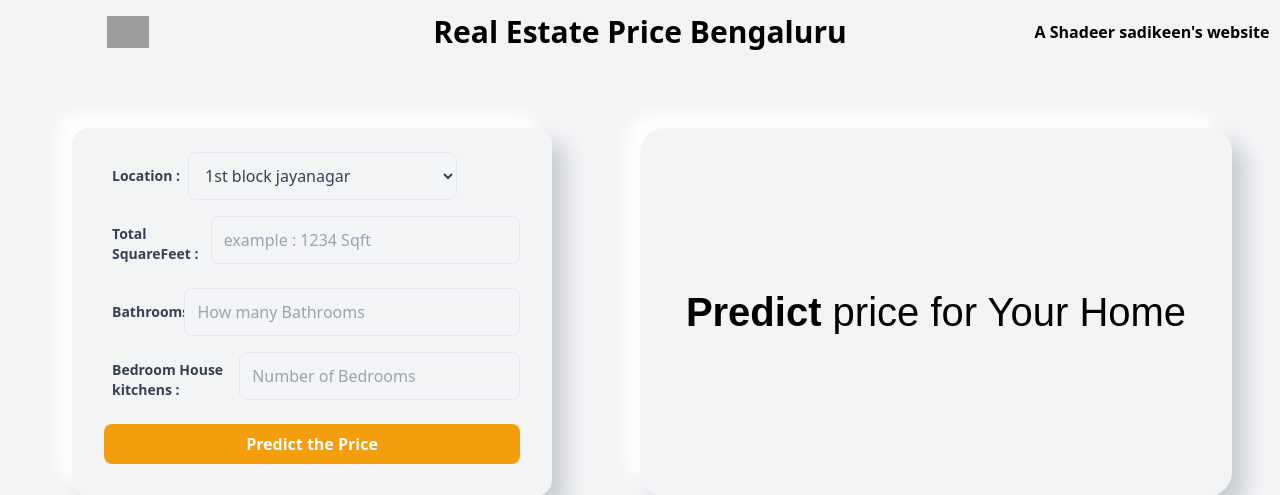
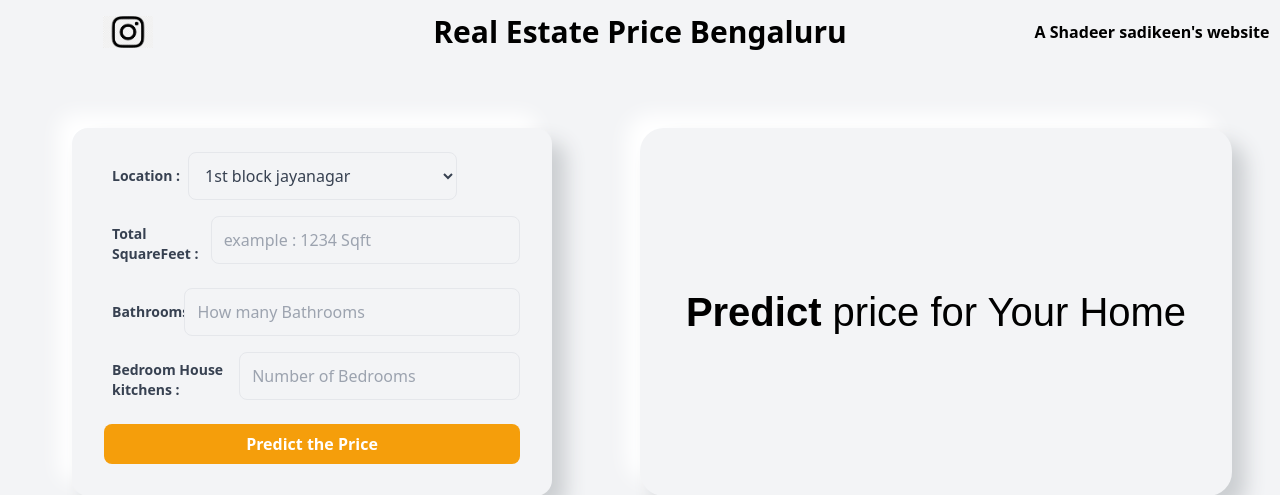
Before and after one commit to shadee22/William, a Django app: page / in a window 1280 px wide. Shown: the top 495 px of the page. Run offline with Django 4.2, Linux system fonts and the light colour scheme; some libraries are stand-ins or nearby versions; grey boxes are pictures that could not be loaded.

Commit message:
changed rocket image bcoz not working

```diff
--- a/templates/index.html
+++ b/templates/index.html
@@ -22,7 +22,7 @@
     <navbar class="grid grid-cols-5 h-16  font-bold text-black">
         <div class="grid items-center justify-center  ">
             <a href =" {% url 'home' %}">
-            <img  class ='h-8'id = "tooltip_rocket" src="{% static 'icons/startup.png' %}">
+            <img  class ='h-8'id = "tooltip_rocket" src="{%static 'icons/insta.png' %}">
             </a>
         </div>
 
```
